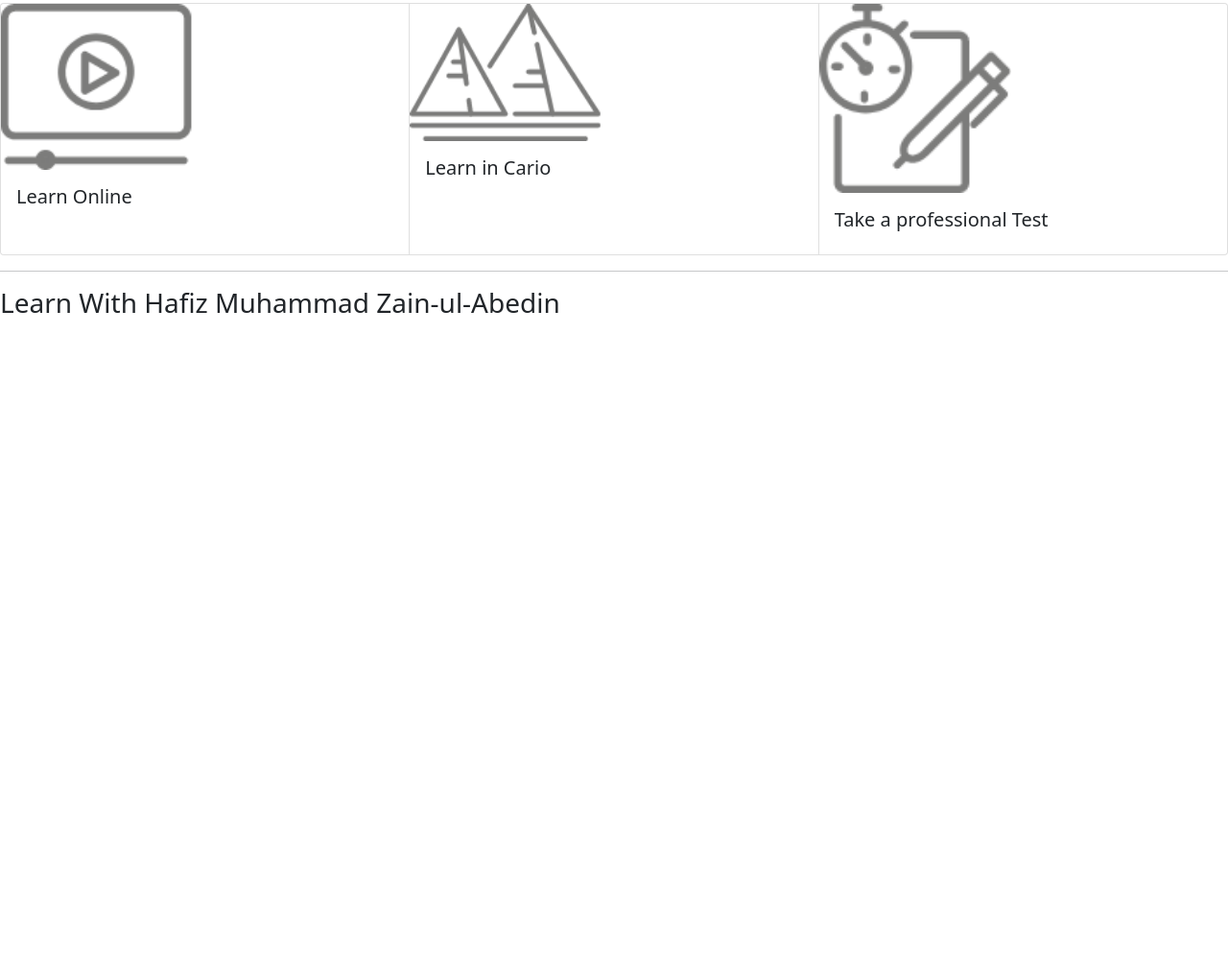
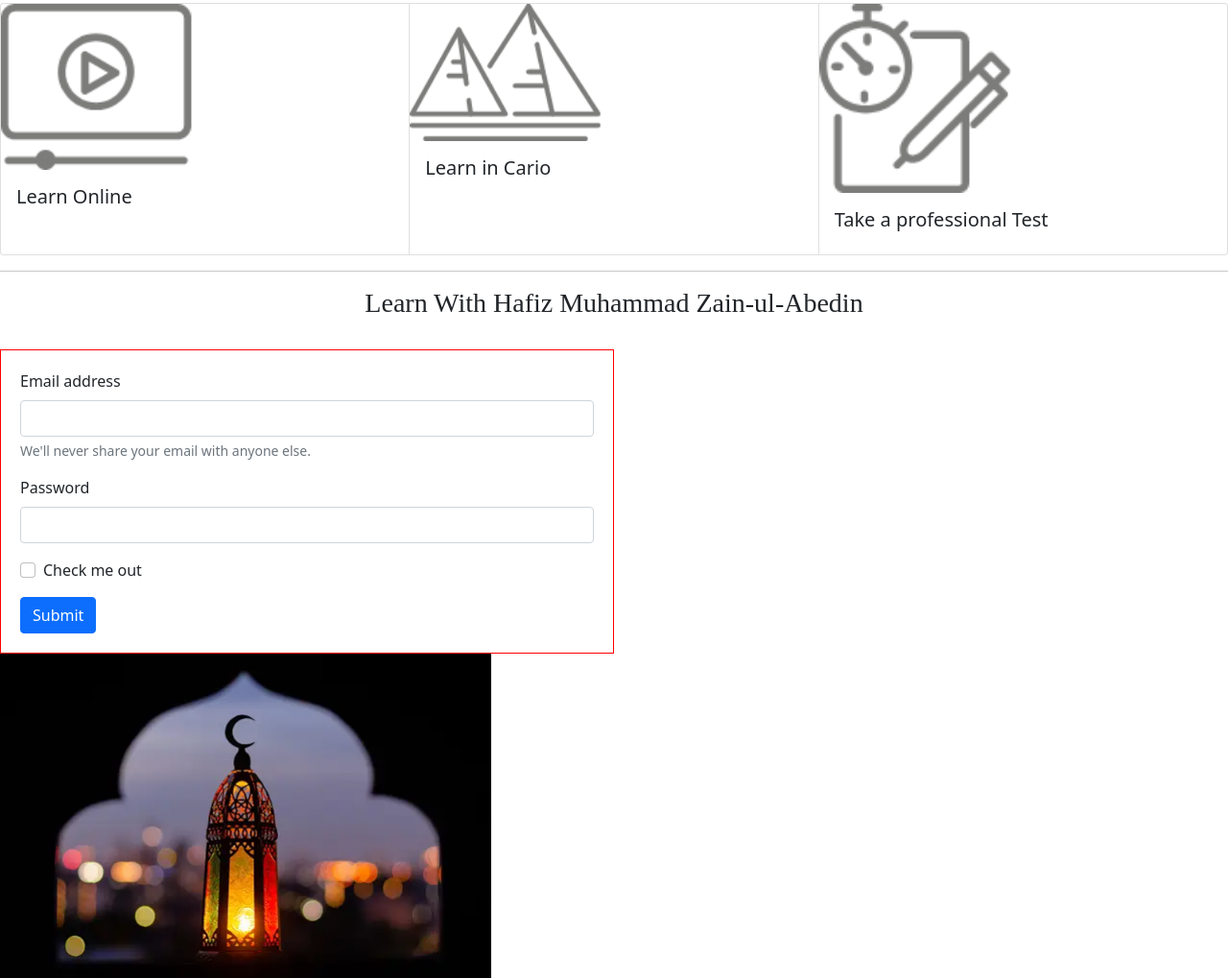
Before and after one commit to Zainul-jamal/Online-Education, a plain HTML site: page index.html in a window 1280 px wide. Shown: the part 1159-2178 px from the top of the page at 96% size. Before the commit the page ends 1499 px from the top, so only its background shows below. Drawn offline with nearby package versions, Linux system fonts and the light colour scheme.

Commit message:
third commit

```diff
--- a/index.html
+++ b/index.html
@@ -96,8 +96,28 @@
 
 <hr>
 <h3>Learn With Hafiz Muhammad Zain-ul-Abedin</h3>
-
-
+<br>
+<div class="col-6">
+  <form>
+    <div class="mb-3 form">
+      <label for="exampleInputEmail1" class="form-label">Email address</label>
+      <input type="email" class="form-control" id="exampleInputEmail1" aria-describedby="emailHelp">
+      <div id="emailHelp" class="form-text">We'll never share your email with anyone else.</div>
+    </div>
+    <div class="mb-3">
+      <label for="exampleInputPassword1" class="form-label">Password</label>
+      <input type="password" class="form-control" id="exampleInputPassword1">
+    </div>
+    <div class="mb-3 form-check">
+      <input type="checkbox" class="form-check-input" id="exampleCheck1">
+      <label class="form-check-label" for="exampleCheck1">Check me out</label>
+    </div>
+    <button type="submit" class="btn btn-primary">Submit</button>
+  </form>
+  </div>
+  <div class="img col-6 ">
+<img style="width: 80%;" src="./img/mosque.webp" alt="">
+</div>
 
 
 
--- a/style.css
+++ b/style.css
@@ -6,3 +6,16 @@
 pic{
   width: 200px;
 }
+h3{
+  text-align: center;
+  font-family:'Times New Roman', Times, serif;
+}
+form{
+
+  padding: 20px;
+  border: 1px solid red;
+
+}
+img{
+
+}
```
Also changed, not shown: img/mosque.webp (added).
